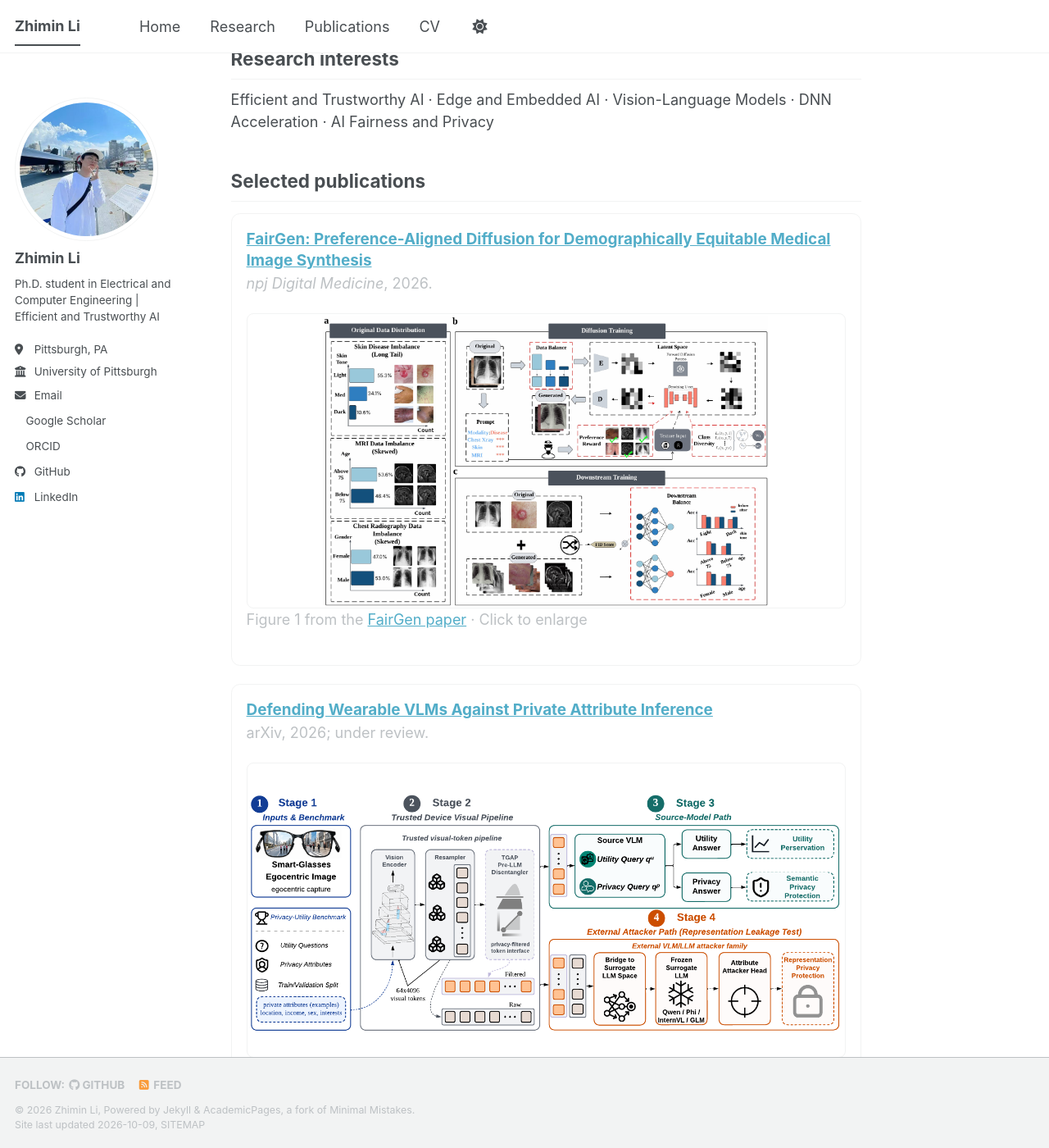
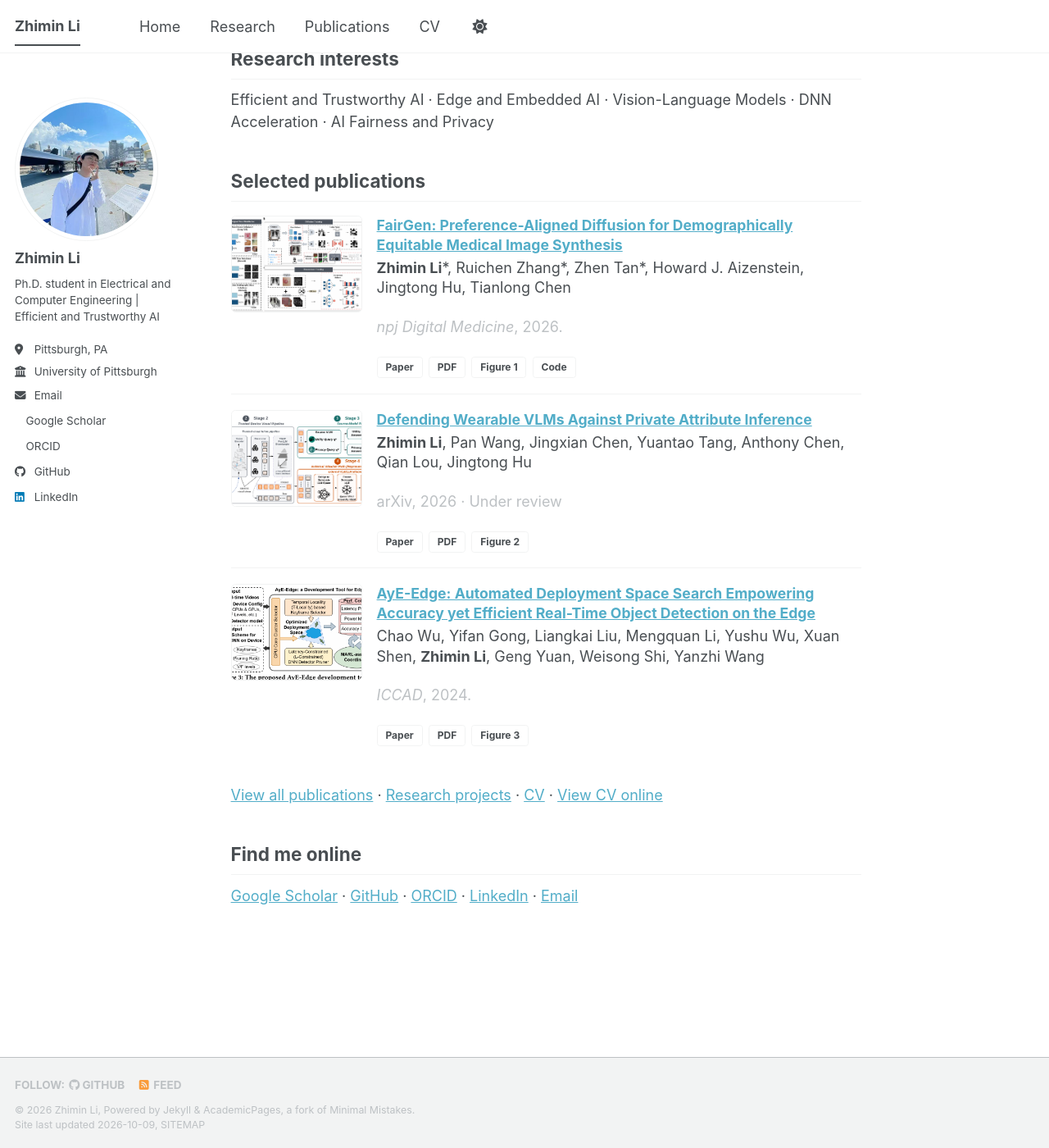
Before and after one commit to Krisocer/Krisocer.github.io, a Jekyll site: the page built from _pages/about.md, in a window 1280 px wide and 1400 px high, scrolled down 397 px. Shown: the whole window at 82% size. Built offline with Jekyll 4.4.1, drawn with Linux system fonts in a browser that asks for light colours; a style sheet for code colours, icons or effects is not loaded; some of the changed text lies outside the part shown.

Commit message:
Simplify selected publications into compact thumbnail rows

```diff
--- a/_pages/about.md
+++ b/_pages/about.md
@@ -19,28 +19,50 @@ Efficient and Trustworthy AI · Edge and Embedded AI · Vision-Language Models
 
 <div class="selected-paper-list">
   <article class="selected-paper">
-    <h3><a href="https://doi.org/10.1038/s41746-026-02868-z">FairGen: Preference-Aligned Diffusion for Demographically Equitable Medical Image Synthesis</a></h3>
-    <p class="selected-paper__meta"><em>npj Digital Medicine</em>, 2026.</p>
-    <a class="selected-paper__preview" href="/images/fairgen-figure1.png" aria-label="Open full-size FairGen Figure 1">
+    <a class="selected-paper__thumb selected-paper__thumb--fairgen" href="/images/fairgen-figure1.png" aria-label="Open full-size FairGen Figure 1">
       <img src="/images/fairgen-figure1.png" alt="Figure 1 from FairGen, showing data imbalance, diffusion training, and downstream classifier training." width="1640" height="1075" loading="lazy" />
     </a>
-    <p class="selected-paper__credit">Figure 1 from the <a href="https://arxiv.org/abs/2606.14727">FairGen paper</a> · Click to enlarge</p>
+    <div class="selected-paper__details">
+      <h3><a href="https://doi.org/10.1038/s41746-026-02868-z">FairGen: Preference-Aligned Diffusion for Demographically Equitable Medical Image Synthesis</a></h3>
+      <p class="selected-paper__authors"><strong>Zhimin Li</strong>*, Ruichen Zhang*, Zhen Tan*, Howard J. Aizenstein, Jingtong Hu, Tianlong Chen</p>
+      <p class="selected-paper__meta"><em>npj Digital Medicine</em>, 2026.</p>
+      <div class="selected-paper__actions">
+        <a href="https://doi.org/10.1038/s41746-026-02868-z">Paper</a>
+        <a href="https://arxiv.org/pdf/2606.14727">PDF</a>
+        <a href="/images/fairgen-figure1.png">Figure 1</a>
+        <a href="https://github.com/Krisocer/FairGen">Code</a>
+      </div>
+    </div>
   </article>
   <article class="selected-paper">
-    <h3><a href="https://arxiv.org/abs/2608.28691">Defending Wearable VLMs Against Private Attribute Inference</a></h3>
-    <p class="selected-paper__meta">arXiv, 2026; under review.</p>
-    <a class="selected-paper__preview" href="/images/wearable-vlm-figure2.png" aria-label="Open full-size wearable VLM Figure 2">
+    <a class="selected-paper__thumb selected-paper__thumb--wearable" href="/images/wearable-vlm-figure2.png" aria-label="Open full-size wearable VLM Figure 2">
       <img src="/images/wearable-vlm-figure2.png" alt="Figure 2 from the wearable VLM privacy paper, showing the benchmark, trusted device pipeline, source model, and external attacker path." width="1320" height="562" loading="lazy" />
     </a>
-    <p class="selected-paper__credit">Figure 2 from the <a href="https://arxiv.org/abs/2608.28691">wearable VLM paper</a> · Click to enlarge</p>
+    <div class="selected-paper__details">
+      <h3><a href="https://arxiv.org/abs/2608.28691">Defending Wearable VLMs Against Private Attribute Inference</a></h3>
+      <p class="selected-paper__authors"><strong>Zhimin Li</strong>, Pan Wang, Jingxian Chen, Yuantao Tang, Anthony Chen, Qian Lou, Jingtong Hu</p>
+      <p class="selected-paper__meta">arXiv, 2026 · Under review</p>
+      <div class="selected-paper__actions">
+        <a href="https://arxiv.org/abs/2608.28691">Paper</a>
+        <a href="https://arxiv.org/pdf/2608.28691">PDF</a>
+        <a href="/images/wearable-vlm-figure2.png">Figure 2</a>
+      </div>
+    </div>
   </article>
   <article class="selected-paper">
-    <h3><a href="https://doi.org/10.1145/3676536.3676655">AyE-Edge: Automated Deployment Space Search Empowering Accuracy yet Efficient Real-Time Object Detection on the Edge</a></h3>
-    <p class="selected-paper__meta"><em>ICCAD</em>, 2024.</p>
-    <a class="selected-paper__preview" href="/images/aye-edge-figure3.png" aria-label="Open full-size AyE-Edge Figure 3">
+    <a class="selected-paper__thumb selected-paper__thumb--aye" href="/images/aye-edge-figure3.png" aria-label="Open full-size AyE-Edge Figure 3">
       <img src="/images/aye-edge-figure3.png" alt="Figure 3 from AyE-Edge, showing its development tool for edge object detection." width="806" height="426" loading="lazy" />
     </a>
-    <p class="selected-paper__credit">Figure 3 from the <a href="https://arxiv.org/abs/2408.05363">AyE-Edge paper</a> · Click to enlarge</p>
+    <div class="selected-paper__details">
+      <h3><a href="https://doi.org/10.1145/3676536.3676655">AyE-Edge: Automated Deployment Space Search Empowering Accuracy yet Efficient Real-Time Object Detection on the Edge</a></h3>
+      <p class="selected-paper__authors">Chao Wu, Yifan Gong, Liangkai Liu, Mengquan Li, Yushu Wu, Xuan Shen, <strong>Zhimin Li</strong>, Geng Yuan, Weisong Shi, Yanzhi Wang</p>
+      <p class="selected-paper__meta"><em>ICCAD</em>, 2024.</p>
+      <div class="selected-paper__actions">
+        <a href="https://doi.org/10.1145/3676536.3676655">Paper</a>
+        <a href="https://arxiv.org/pdf/2408.05363">PDF</a>
+        <a href="/images/aye-edge-figure3.png">Figure 3</a>
+      </div>
+    </div>
   </article>
 </div>
 
--- a/_sass/layout/_paper-previews.scss
+++ b/_sass/layout/_paper-previews.scss
@@ -1,56 +1,114 @@
 .selected-paper-list {
-  display: grid;
-  gap: 1.25rem;
-  margin: 0.75rem 0 1.5rem;
+  margin: 0.5rem 0 1.5rem;
 }
 
 .selected-paper {
-  padding: 1rem;
-  border: 1px solid var(--global-border-color);
-  border-radius: 0.6rem;
-  background: var(--global-bg-color);
+  display: grid;
+  grid-template-columns: 160px minmax(0, 1fr);
+  gap: 1rem;
+  align-items: start;
+  padding: 1.05rem 0;
+  border-bottom: 1px solid var(--global-border-color);
+
+  &:first-child {
+    padding-top: 0.3rem;
+  }
+
+  &:last-child {
+    border-bottom: 0;
+  }
 
   h3 {
-    margin: 0;
-    font-size: 1.05em;
-    line-height: 1.4;
+    margin: 0 0 0.25rem;
+    font-size: 0.98em;
+    line-height: 1.35;
   }
 }
 
-.selected-paper__meta {
-  margin: 0.35rem 0 0;
-  color: var(--global-text-color-light);
-  font-size: 0.88em;
-}
-
-.selected-paper__preview {
-  display: flex;
-  align-items: center;
-  justify-content: center;
-  width: 100%;
-  height: 360px;
-  margin-top: 0.8rem;
+.selected-paper__thumb {
+  display: block;
+  width: 160px;
+  height: 118px;
   overflow: hidden;
   border: 1px solid var(--global-border-color);
-  border-radius: 0.45rem;
+  border-radius: 0.3rem;
   background: #fff;
 
   img {
     display: block;
     width: 100%;
     height: 100%;
-    object-fit: contain;
+    object-fit: cover;
+  }
+}
+
+.selected-paper__thumb--fairgen img {
+  object-position: 67% 42%;
+}
+
+.selected-paper__thumb--wearable img {
+  object-position: 50% 50%;
+}
+
+.selected-paper__thumb--aye img {
+  object-position: 53% 50%;
+}
+
+.selected-paper__details {
+  min-width: 0;
+}
+
+.selected-paper__authors,
+.selected-paper__meta {
+  margin: 0.15rem 0;
+  font-size: 0.82em;
+  line-height: 1.35;
+}
+
+.selected-paper__meta {
+  color: var(--global-text-color-light);
+}
+
+.selected-paper__actions {
+  display: flex;
+  flex-wrap: wrap;
+  gap: 0.4rem;
+  margin-top: 0.55rem;
+
+  a {
+    display: inline-flex;
+    align-items: center;
+    justify-content: center;
+    min-height: 26px;
+    padding: 0.15rem 0.55rem;
+    border: 1px solid var(--global-border-color);
+    border-radius: 0.2rem;
+    color: var(--global-text-color);
+    font-size: 0.67em;
+    font-weight: 700;
+    text-decoration: none;
+    white-space: nowrap;
+
+    &:hover,
+    &:focus {
+      border-color: var(--global-link-color);
+      color: var(--global-link-color);
+    }
   }
 }
 
 @media (max-width: 600px) {
-  .selected-paper__preview {
-    height: 230px;
+  .selected-paper {
+    grid-template-columns: 104px minmax(0, 1fr);
+    gap: 0.75rem;
+  }
+
+  .selected-paper__thumb {
+    width: 104px;
+    height: 92px;
+  }
+
+  .selected-paper h3 {
+    font-size: 0.9em;
   }
 }
-
-.selected-paper__credit {
-  margin: 0.35rem 0 0;
-  color: var(--global-text-color-light);
-  font-size: 0.72em;
-}
```
